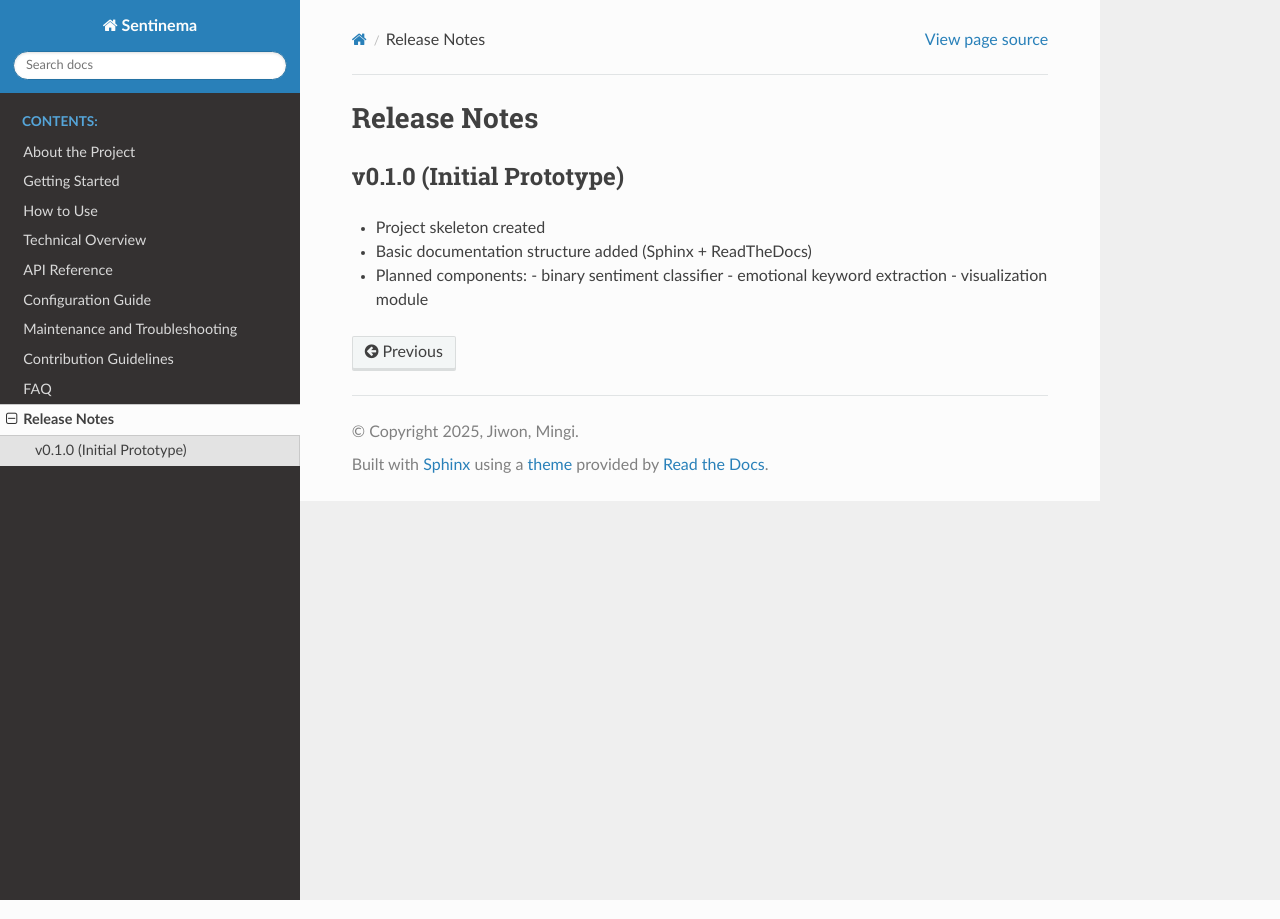
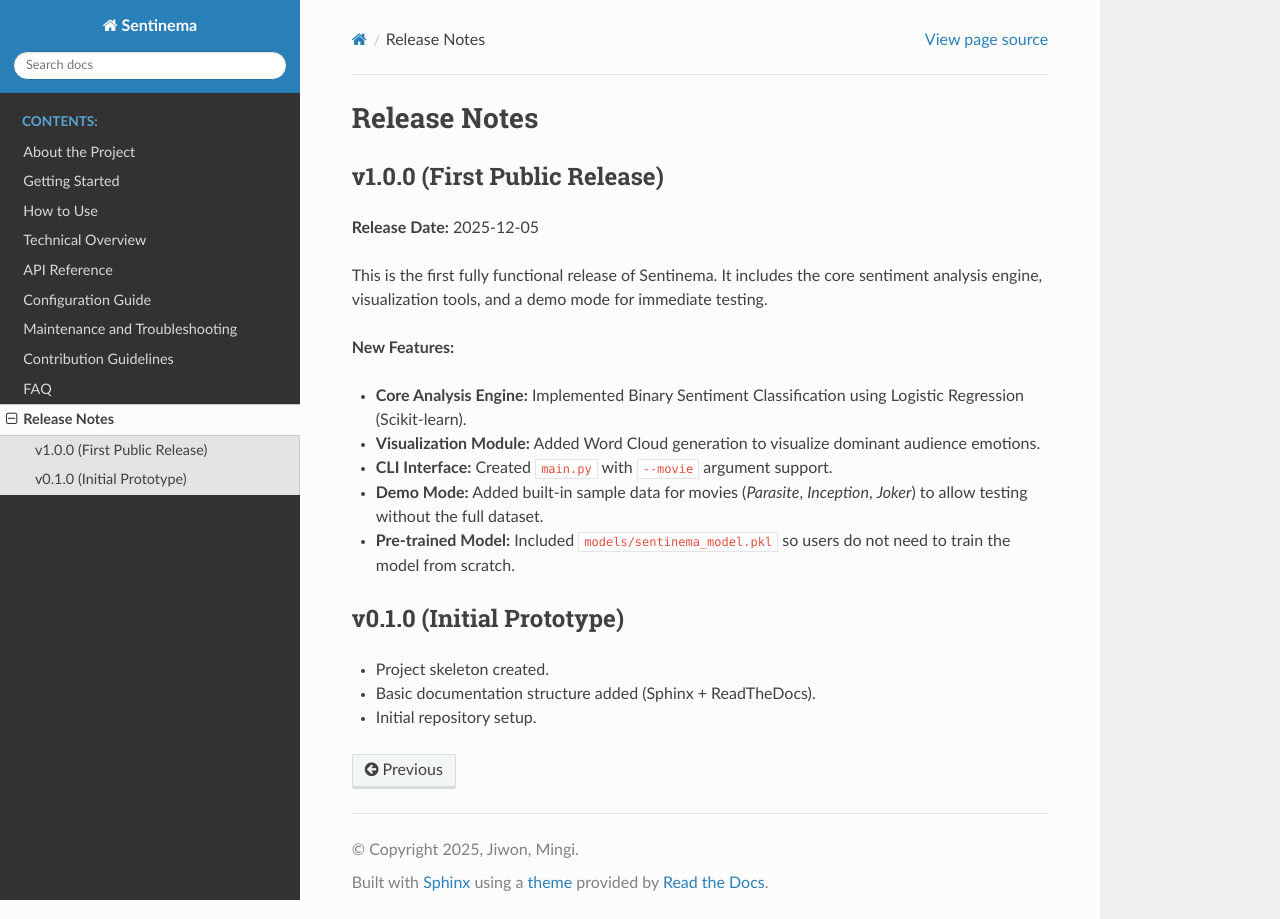
Before and after one commit to JIWONJJJ/Sentinema, a Sphinx documentation site: the page built from docs/source/release_notes.rst, in a window 1280 px wide. Built offline with Sphinx 7.4.7 and the Read the Docs theme 3.1.0, drawn with Linux system fonts in a browser that asks for light colours.

Commit message:
Update release_notes.rst

```diff
--- a/docs/source/release_notes.rst
+++ b/docs/source/release_notes.rst
@@ -1,12 +1,24 @@
 Release Notes
 =============
+
+v1.0.0 (First Public Release)
+-----------------------------
+
+**Release Date:** 2025-12-05
+
+This is the first fully functional release of Sentinema. It includes the core sentiment analysis engine, visualization tools, and a demo mode for immediate testing.
+
+**New Features:**
+
+- **Core Analysis Engine:** Implemented Binary Sentiment Classification using Logistic Regression (Scikit-learn).
+- **Visualization Module:** Added Word Cloud generation to visualize dominant audience emotions.
+- **CLI Interface:** Created ``main.py`` with ``--movie`` argument support.
+- **Demo Mode:** Added built-in sample data for movies (*Parasite*, *Inception*, *Joker*) to allow testing without the full dataset.
+- **Pre-trained Model:** Included ``models/sentinema_model.pkl`` so users do not need to train the model from scratch.
 
 v0.1.0 (Initial Prototype)
 --------------------------
 
-- Project skeleton created
-- Basic documentation structure added (Sphinx + ReadTheDocs)
-- Planned components:
-  - binary sentiment classifier
-  - emotional keyword extraction
-  - visualization module
+- Project skeleton created.
+- Basic documentation structure added (Sphinx + ReadTheDocs).
+- Initial repository setup.
```
